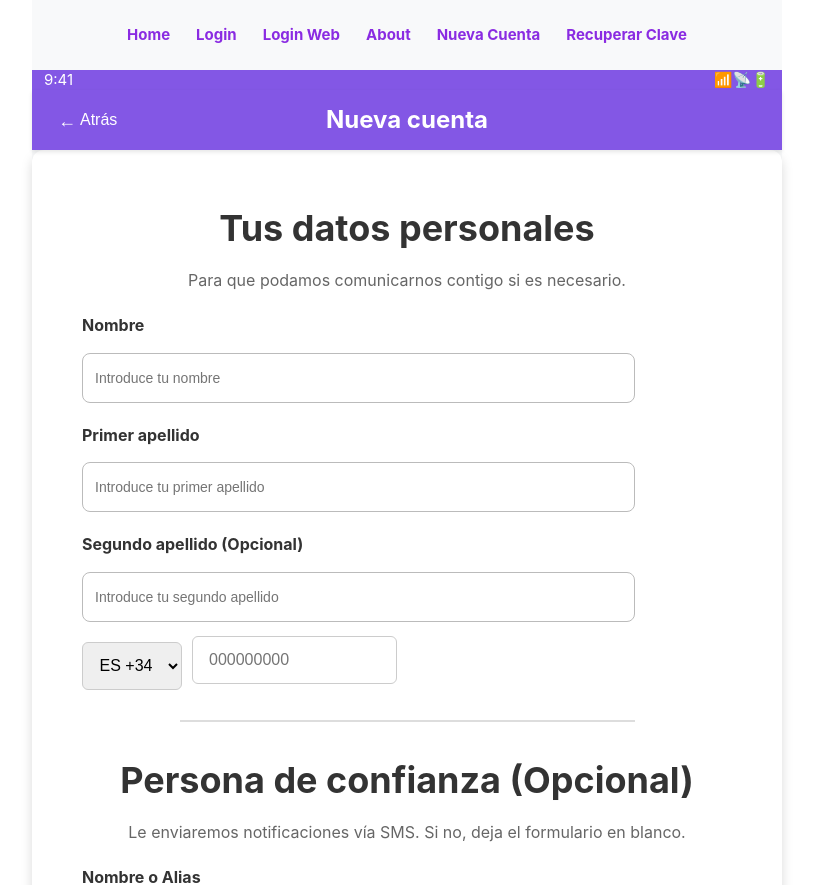
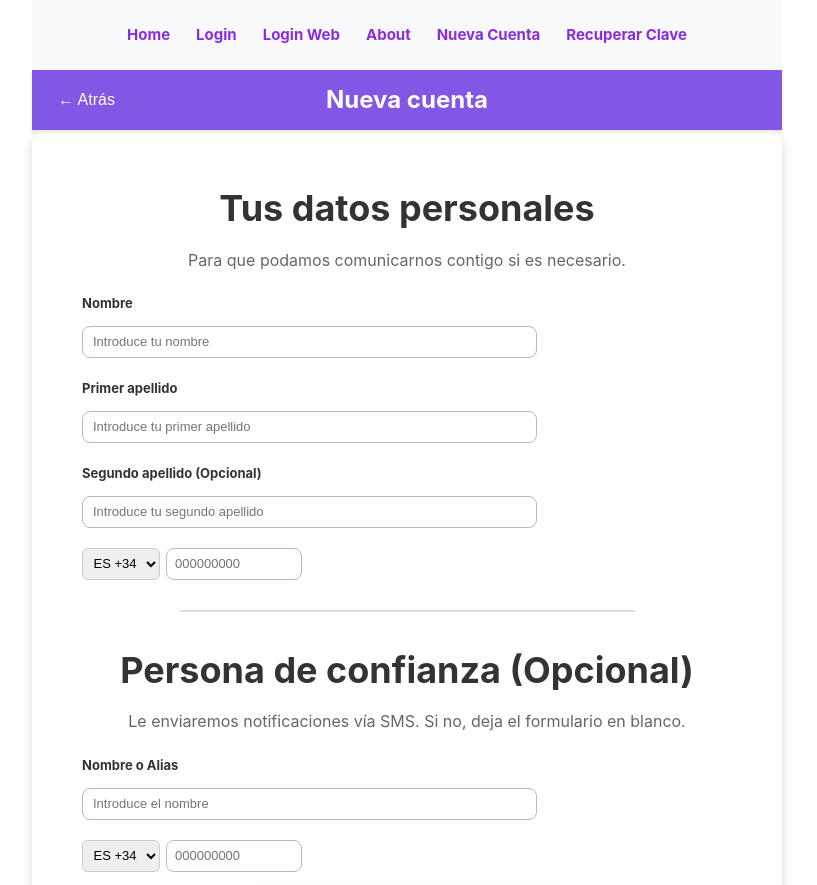
Before and after one commit to CarlosAlberto19/PRACTICAS_ACCESSROBOT, a Vue app: page /datos-personales in a window 1280 px wide. Shown: the top 885 px of the page, without its empty margins (0-817 px from the left). Built offline with nearby package versions, Linux system fonts and the light colour scheme.

Commit message:
arreglado inputs pendiente pantala lo hemos logrado

```diff
--- a/src/router/index.js
+++ b/src/router/index.js
@@ -16,6 +16,7 @@ const router = createRouter({
     { path: '/datos-personales', name: 'datos-personales', component: DatosPersonalesView },
     { path: '/crear-cuenta', name: 'crear-cuenta', component: LoginViewCrearNuevaCuenta }, // ✅ Corregido
     { path: '/recuperar-clave', name: 'recuperar-clave', component: RecuperarClaveView }  // ✅ Nueva ruta
+
   ],
 });
 
--- a/src/views/DatosPersonalesView.vue
+++ b/src/views/DatosPersonalesView.vue
@@ -1,64 +1,30 @@
 <template>
-  <!-- Envoltorio general estilo iOS -->
   <div class="ios-wrapper">
-    <!-- Barra de estado (hora, señal, wifi, batería) -->
-    <div class="status-bar">
-      <span class="status-time">9:41</span>
-      <div class="status-icons">
-        <span class="icon-signal">📶</span>
-        <span class="icon-wifi">📡</span>
-        <span class="icon-battery">🔋</span>
-      </div>
-    </div>
-
-    <!-- Barra superior morada con botón 'Atrás' y título centrado -->
     <header class="header-bar">
-      <button class="btn-atras" @click="volverAtras">
-        <span class="flecha">&larr;</span>
-        Atrás
-      </button>
+      <button class="btn-atras" @click="volverAtras">← Atrás</button>
       <h1 class="titulo-header">Nueva cuenta</h1>
     </header>
 
-    <!-- Contenido principal de la página (formulario) -->
     <main class="contenedor-pagina">
       <div class="caja-formulario">
         <!-- DATOS PERSONALES -->
         <div class="cabecera">
           <h1 class="titulo">Tus datos personales</h1>
-          <p class="subtitulo">
-            Para que podamos comunicarnos contigo si es necesario.
-          </p>
+          <p class="subtitulo">Para que podamos comunicarnos contigo si es necesario.</p>
         </div>
 
         <div class="formulario">
-          <!-- Campo Nombre -->
-          <PruebaInput
-            class="input-reducido"
-            label_input="Nombre"
-            placeholder="Introduce tu nombre"
-            type="text"
-            v-model="nombre"
-          />
-          <span v-if="errorNombre" class="error-texto">⚠ Muestra de error</span>
+          <!-- Nombre -->
+          <PruebaInput label_input="Nombre" placeholder="Introduce tu nombre" type="text"
+            v-model="nombre" @input="nombre = nombre.slice(0, 30)" />
+          <span v-if="errorNombre" class="error-texto">⚠ Solo letras (máx. 30 caracteres)</span>
 
-          <!-- Campo Apellido 1 -->
-          <PruebaInput
-            class="input-reducido"
-            label_input="Primer apellido"
-            placeholder="Introduce tu primer apellido"
-            type="text"
-            v-model="apellido1"
-          />
+          <!-- Apellidos -->
+          <PruebaInput label_input="Primer apellido" placeholder="Introduce tu primer apellido" type="text"
+            v-model="apellido1" @input="apellido1 = apellido1.slice(0, 30)" />
 
-          <!-- Campo Apellido 2 -->
-          <PruebaInput
-            class="input-reducido"
-            label_input="Segundo apellido (Opcional)"
-            placeholder="Introduce tu segundo apellido"
-            type="text"
-            v-model="apellido2"
-          />
+          <PruebaInput label_input="Segundo apellido (Opcional)" placeholder="Introduce tu segundo apellido" type="text"
+            v-model="apellido2" @input="apellido2 = apellido2.slice(0, 30)" />
 
           <!-- Teléfono -->
           <div class="telefono-container">
@@ -67,15 +33,10 @@
               <option value="+1">US +1</option>
               <option value="+44">UK +44</option>
             </select>
-            <PruebaInput
-              id="telefono"
-              class="input-telefono"
-              label_input=""
-              placeholder="000000000"
-              type="tel"
-              v-model="telefono"
-            />
+            <PruebaInput id="telefono" class="input-telefono" placeholder="000000000" type="tel"
+              v-model="telefono" @input="telefono = telefono.replace(/\D/g, '').slice(0, 15)" />
           </div>
+          <span v-if="errorTelefono" class="error-texto">⚠ Número inválido (9-15 dígitos)</span>
         </div>
 
         <div class="separador"></div>
@@ -83,79 +44,89 @@
         <!-- PERSONA DE CONFIANZA -->
         <div class="cabecera">
           <h2 class="titulo">Persona de confianza (Opcional)</h2>
-          <p class="subtitulo">
-            Le enviaremos notificaciones vía SMS. Si no, deja el formulario en blanco.
-          </p>
+          <p class="subtitulo">Le enviaremos notificaciones vía SMS. Si no, deja el formulario en blanco.</p>
         </div>
 
         <div class="formulario">
           <!-- Nombre o Alias -->
-          <PruebaInput
-            class="input-reducido"
-            label_input="Nombre o Alias"
-            placeholder="Introduce el nombre"
-            type="text"
-            v-model="nombreConfianza"
-          />
+          <PruebaInput label_input="Nombre o Alias" placeholder="Introduce el nombre" type="text"
+            v-model="nombreConfianza" @input="nombreConfianza = nombreConfianza.slice(0, 30)" />
+          <span v-if="errorNombreConfianza" class="error-texto">⚠ Solo letras (máx. 30 caracteres)</span>
 
           <!-- Teléfono de confianza -->
-          <label class="form-group">
-            <span>Teléfono de confianza</span>
           <div class="telefono-container">
             <select v-model="codigoPaisConfianza" class="codigo-pais">
               <option value="+34">ES +34</option>
               <option value="+1">US +1</option>
               <option value="+44">UK +44</option>
             </select>
-              <PruebaInput
-                class="input-reducido input-telefono"
-                id="telefonoConfianza"
-                label_input=""
-                placeholder="000000000"
-                type="tel"
-                v-model="telefonoConfianza"
-              />
+            <PruebaInput class="input-telefono" id="telefonoConfianza" placeholder="000000000" type="tel"
+              v-model="telefonoConfianza" @input="telefonoConfianza = telefonoConfianza.replace(/\D/g, '').slice(0, 15)" />
           </div>
-          </label>
+          <span v-if="errorTelefonoConfianza" class="error-texto">⚠ Número inválido (9-15 dígitos)</span>
         </div>
 
-        <!-- Botón de acción final -->
-        <PrimaryButton label="Siguiente" type="button" @click="validarDatos" />
+        <!-- Botón -->
+
+        <PrimaryButton  label="Siguiente" type="button" @click="irAHemosTerminado"/>
+
+};
       </div>
     </main>
   </div>
 </template>
 
+
 <script setup>
-import { ref } from 'vue'
-import PruebaInput from '@/components/PruebaInput.vue'
-import PrimaryButton from '@/components/PrimaryButton.vue'
+import { ref } from 'vue';
+import PruebaInput from '@/components/PruebaInput.vue';
+import PrimaryButton from '@/components/PrimaryButton.vue';
 
-const nombre = ref('')
-const apellido1 = ref('')
-const apellido2 = ref('')
-const telefono = ref('')
-const codigoPais = ref('+34')
 
-const nombreConfianza = ref('')
-const telefonoConfianza = ref('')
-const codigoPaisConfianza = ref('+34')
+// Variables reactivas
+const nombre = ref('');
+const apellido1 = ref('');
+const apellido2 = ref('');
+const telefono = ref('');
+const codigoPais = ref('+34');
+const nombreConfianza = ref('');
+const telefonoConfianza = ref('');
+const codigoPaisConfianza = ref('+34');
 
-const errorNombre = ref(false)
+const errorNombre = ref(false);
+const errorTelefono = ref(false);
+const errorNombreConfianza = ref(false);
+const errorTelefonoConfianza = ref(false);
 
+/* 📌 Función para validar nombres y apellidos (solo letras y espacios, máx. 30 caracteres) */
+const validarTexto = (campo) => {
+  return /^[a-zA-ZáéíóúÁÉÍÓÚñÑ ]{1,30}$/.test(campo.trim());
+};
+
+/* 📌 Función para validar teléfonos (solo números, 9-15 dígitos) */
+const validarTelefono = (campo) => {
+  return /^[0-9]{9,15}$/.test(campo);
+};
+
+/* 📌 Validación antes de continuar */
 const validarDatos = () => {
-  if (!nombre.value) {
-    errorNombre.value = true
-  } else {
-    errorNombre.value = false
-    console.log('Datos guardados correctamente')
+  errorNombre.value = !validarTexto(nombre.value);
+  errorTelefono.value = !validarTelefono(telefono.value);
+  errorNombreConfianza.value = nombreConfianza.value ? !validarTexto(nombreConfianza.value) : false;
+  errorTelefonoConfianza.value = telefonoConfianza.value ? !validarTelefono(telefonoConfianza.value) : false;
+
+  if (!errorNombre.value && !errorTelefono.value && !errorNombreConfianza.value && !errorTelefonoConfianza.value) {
+    console.log('✅ Datos guardados correctamente');
   }
-}
+};
 
+/* 📌 Función para volver atrás */
 const volverAtras = () => {
-  console.log('Volver atrás')
-}
+  console.log('Volver atrás');
+};
 </script>
+
+
 
 <style scoped>
 /* ============================
@@ -324,46 +295,53 @@ const volverAtras = () => {
 
 /* 🔥 Sube un poco el input para que quede alineado */
 /* 🔧 Ajuste extra en la alineación del input */
+/* ============================
+   AJUSTE DEL TAMAÑO DE LOS INPUTS (-25%)
+=============================== */
+/* Reducción de tamaño de los inputs (-25%) */
+:deep(.prueba-input .contenedor-input input) {
+  height: 32px; /* Antes 48px */
+  width: 70%; /* Reducido más */
+  padding: 5px 10px;
+  font-size: 13px;
+}
+
+/* Teléfono (select + input) - reducción 25% */
+.telefono-container {
+  gap: 6px;
+  width: 100%;
+}
+
+.codigo-pais {
+  flex: 0 0 75px; /* Antes 100px */
+  height: 32px;
+  font-size: 13px;
+  padding: 6px;
+}
+
 :deep(.prueba-input.input-telefono .contenedor-input input) {
-  height: 48px;
-  padding: 10px 16px;
-  font-size: 16px;
-  border: 1px solid #ccc;
-  border-radius: 6px;
-  box-sizing: border-box;
-  margin: 0;
-  line-height: 1.2;
-  margin-top: -11px; /* 🔥 Lo subimos un poco más */
+  height: 32px;
+  font-size: 13px;
+  padding: 6px 8px;
 }
-/* ============================
-   LABELS EN NEGRITA
-=============================== */
-:deep(.prueba-input label) {
-  font-size: 16px;
+
+/* Labels ajustados */
+:deep(.prueba-input label), .form-group > span {
+  font-size: 13px;
   font-weight: bold;
   color: #333;
-  margin-bottom: 4px;
-}
-.form-group > span {
-  font-size: 16px;
-  font-weight: bold;
-  color: #333;
-  margin-bottom: 4px;
+  margin-bottom: 2px;
 }
 
-/* ============================
-   BOTÓN "SIGUIENTE"
-=============================== */
+/* Botón "Siguiente" - Separado mejor */
 :deep(.primary-button) {
-  margin-top: 30px; /* Baja el botón para darle espacio */
+  margin-top: 15px;
 }
 
-:deep(.prueba-input .contenedor-input input) {
-  height: 50px; /* 🔥 Reduce el tamaño (antes 48px) */
-  width: 85%  ; /* 🔥 Ajusta el ancho */
-  padding: 6px 12px; /* 🔥 Ajusta el padding */
-  font-size: 14px; /* 🔥 Reduce el tamaño de la fuente */
+/* Mensajes de error */
+.error-texto {
+  color: red;
+  font-size: 12px;
+  margin-top: -8px;
 }
-
-
 </style>
```
Also changed, not shown: src/views/LoginView2.vue (+5 -5 lines). Lines whose indentation alone changed are shown as unchanged.
